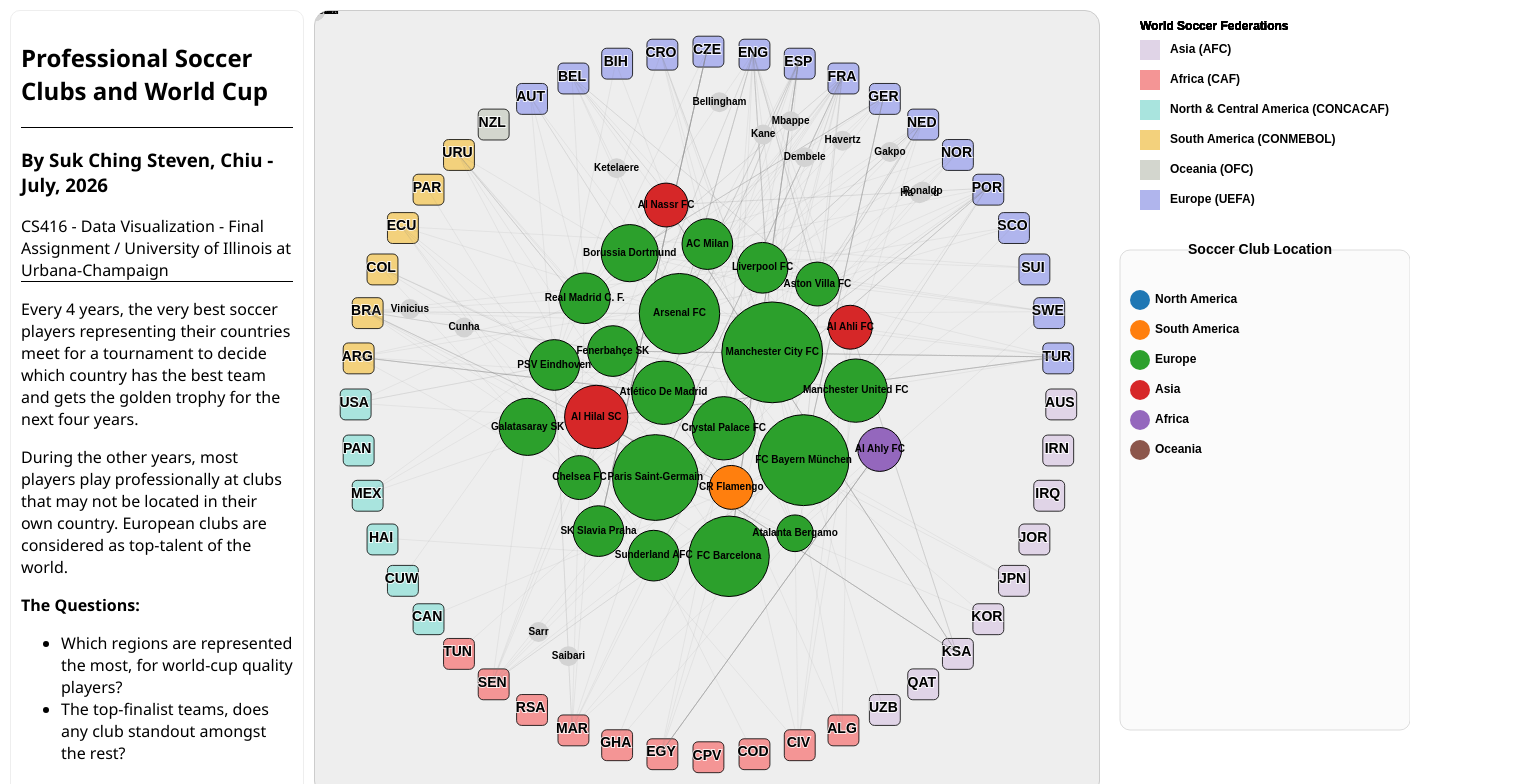
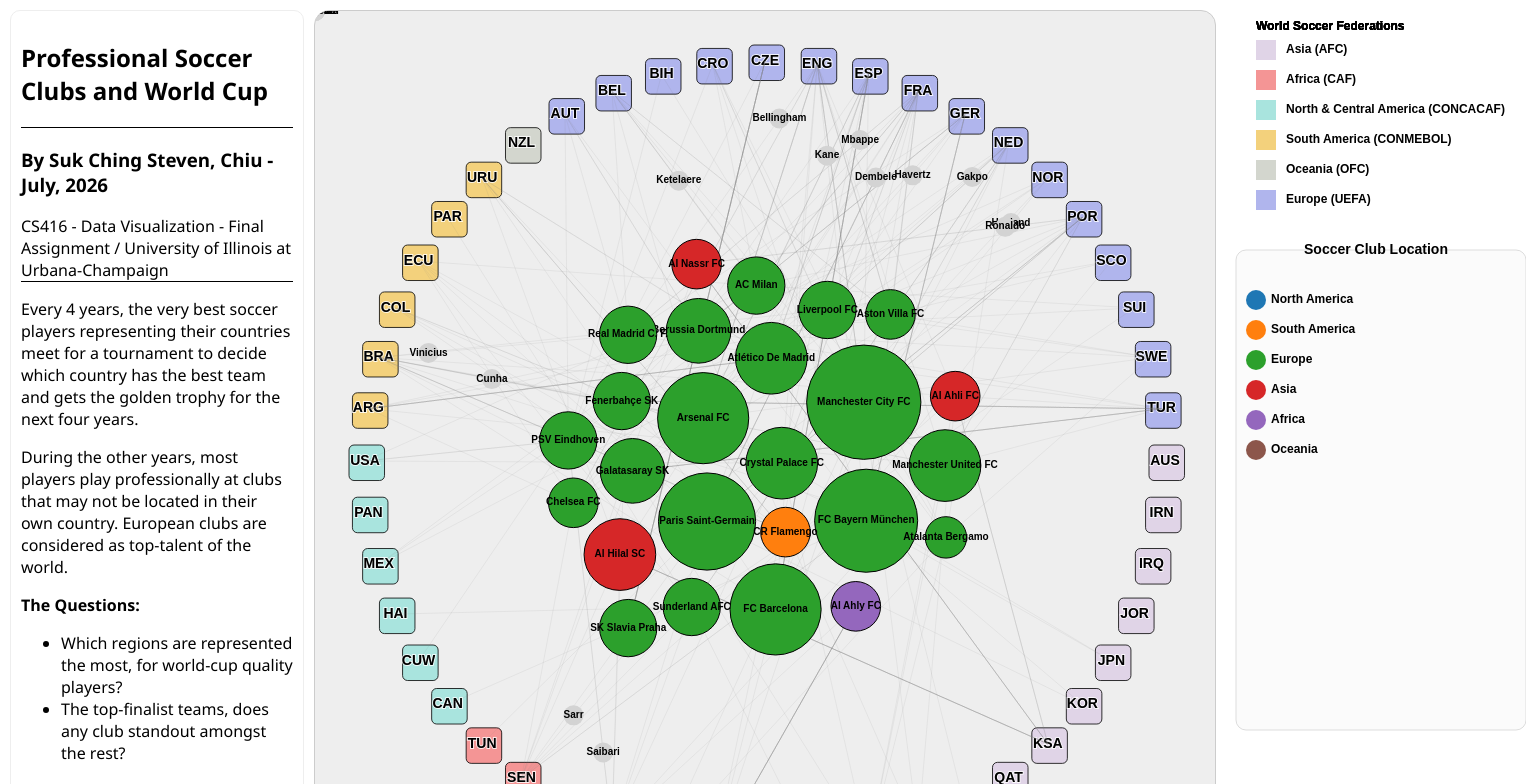
Before and after one commit to schiu01/schiu01.github.io, a plain HTML site: page assignment.html in a window 1280 px wide. Shown: the top 784 px of the page, 1526 px wide, since content can reach past the window. Drawn offline with nearby package versions, Linux system fonts and the light colour scheme.

Commit message:
Incremental update of content

```diff
--- a/assignment.html
+++ b/assignment.html
@@ -47,6 +47,11 @@
     // Size of circles calculations based on window sizes..  etc
 
     var canvas_width = ((window.innerWidth > window.innerHeight) ? window.innerHeight : window.innerWidth) * 0.98;
+    // Per experimentation - width of 900 seems to be the best for the chart to show.
+    // Constrain it to 900 max.
+
+    canvas_width = Math.min(900, Math.max(900,canvas_width))
+    console.log(canvas_width)
     var canvas_height = canvas_width ;
     var legend_height = canvas_height ; // same height as graph canvas
     var legend_width = Math.min(300, (window.innerWidth - canvas_width) * 0.8) ; // leave some spacing.
```
Also changed, not shown: index.html (+5 -0 lines).
